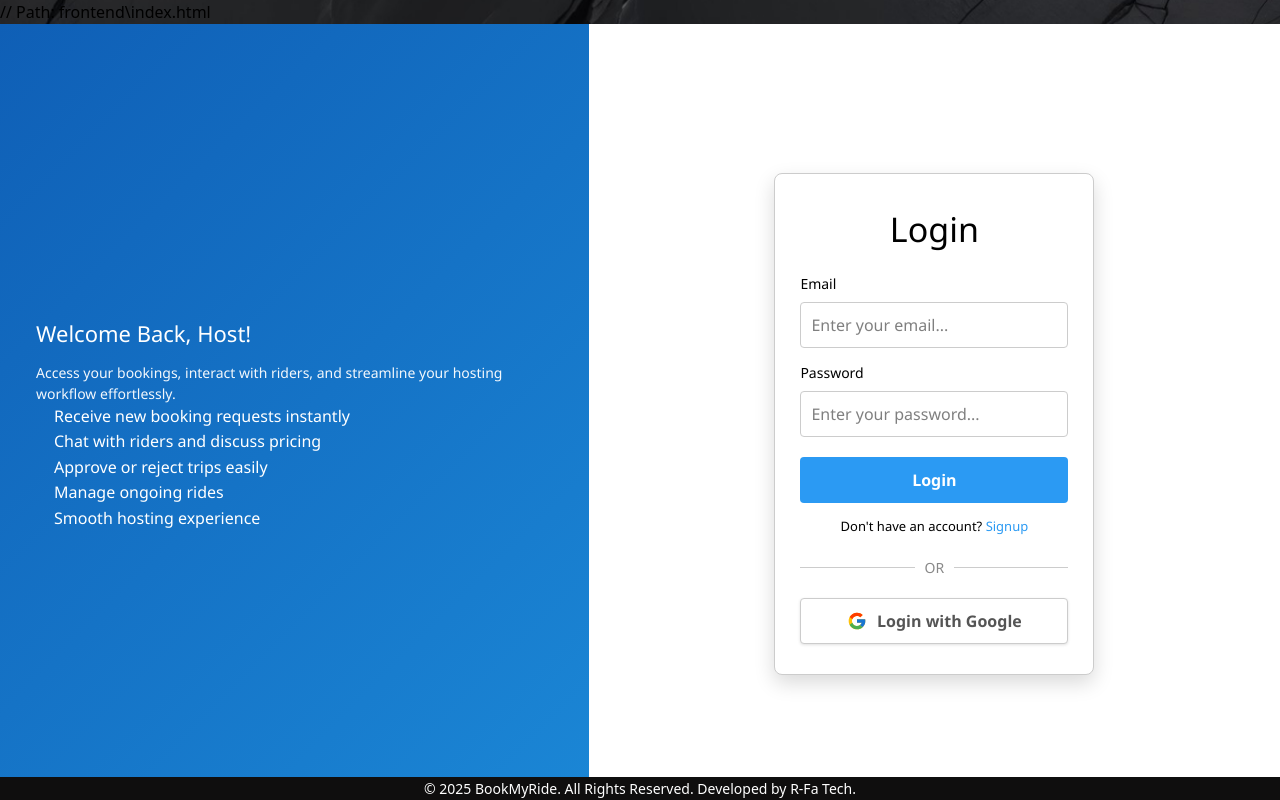
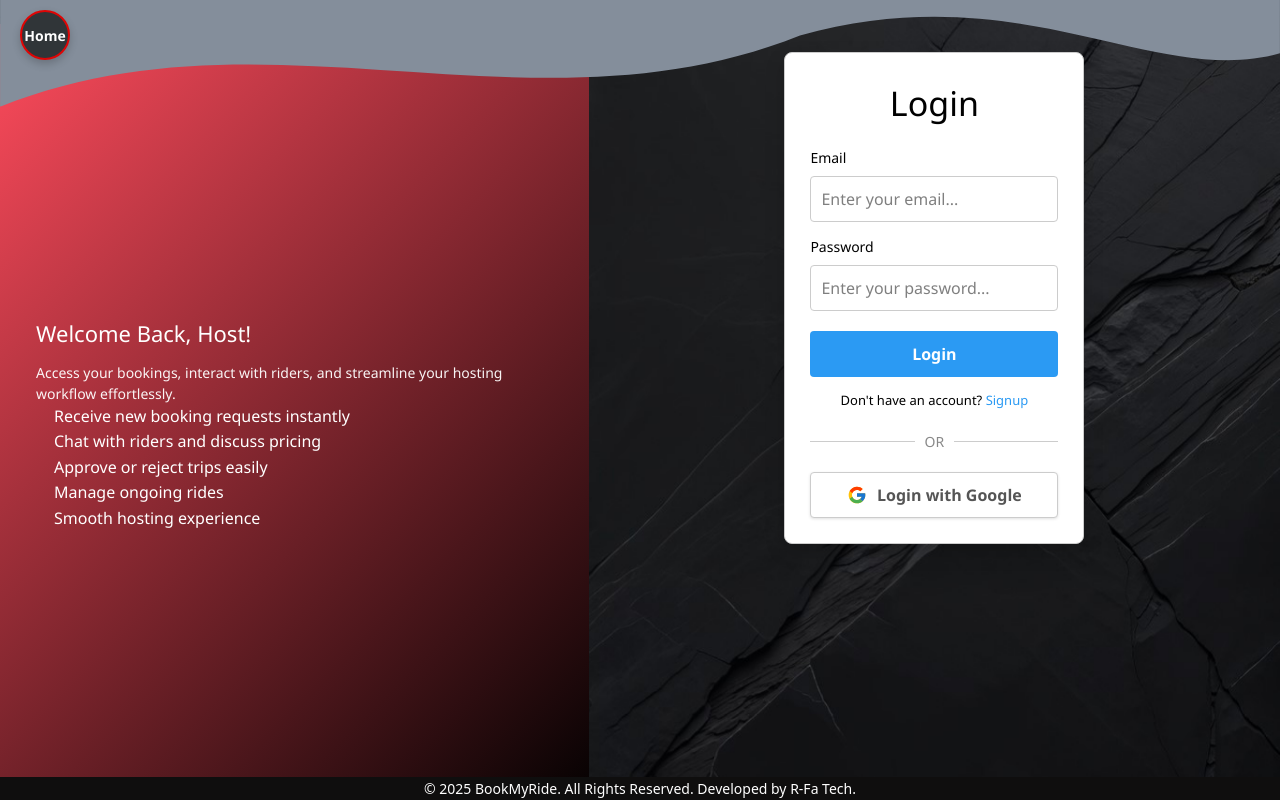
Before and after one commit to aiman001-ai/book-my-ride-frontend, a React (Vite) app: page /login in a window 1280 px wide. Built offline with nearby package versions, Linux system fonts and the light colour scheme.

Commit message:
Frontend UI updates

```diff
--- a/src/pages/Login.jsx
+++ b/src/pages/Login.jsx
@@ -4,7 +4,7 @@ import { Link, useNavigate } from "react-router-dom";
 import { ToastContainer } from "react-toastify";
 import { handleError, handleSuccess, BASE_URL } from "../utils";
 import "../index.css";
-
+import Header from "../components/Header";
 import { useGoogleLogin } from "@react-oauth/google";
 import { googleAuth } from "../assets/api"; // Import API call
 import { FcGoogle } from "react-icons/fc";
@@ -98,28 +98,29 @@ function Login() {
     return (
         <div
             style={{
-                minHeight: "100vh",
+                    minHeight: "100vh",
                 width: "100vw",
                 display: "flex",
+                flexDirection: isMobile ? "column" : "row",
                 overflow: "hidden",
                 fontFamily: "Segoe UI, sans-serif",
-                flexDirection: isMobile ? "column-reverse" : "row",
             }}
         >
-
+            <Header />
 
             {/* LEFT INFO PANEL */}
             <div
                 style={{
                     width: isMobile ? "100%" : "46%",
-                    minHeight: isMobile ? "42vh" : "100%",
-                    background: "linear-gradient(135deg,#0f5fb6 0%,#1b87d6 100%)",
+                    height: isMobile ? "auto" : "100vh",
+                    background: "linear-gradient(135deg, #ff4b5c 0%, #000000 100%)",
+
                     color: "#fff",
                     padding: "40px 36px",
                     display: "flex",
                     flexDirection: "column",
                     justifyContent: "center",
-                    textAlign: isMobile ? "center" : "left",
+                    order: isMobile ? 2 : 1,
                 }}
             >
                 <h2 style={{ margin: "0 0 12px 0", fontSize: "22px" }}>Welcome Back, Host!</h2>
@@ -141,23 +142,26 @@ function Login() {
             <div
                 style={{
                     width: isMobile ? "100%" : "54%",
-                    minHeight: isMobile ? "58vh" : "100%",
-                    padding: "42px 36px",
-                    background: "#fff",
+                    height: isMobile ? "auto" : "100vh",
+                    padding: "1px 36px",
+                    background: "transparent",
                     display: "flex",
-                    justifyContent: "center",
+                    flexDirection: "column",
+                    justifyContent: "flex-start",
                     alignItems: "center",
+                    order: isMobile ? 1 : 2,
                 }}
             >
                 <div
                     style={{
-                        width: "100%",
-                        maxWidth: "320px",
-                        padding: "30px 25px",
+                       width: "100%",
+                        maxWidth: "300px",
+                        padding: "25px 25px",
                         background: "#fff",
-                        border: "0.1px solid #ccc",
+                        border: ".1px solid #ccc",
                         boxShadow: "0 8px 20px rgba(0,0,0,0.15)",
-                        borderRadius: "8px",
+                        borderRadius: "8px", // Added border radius for consistency
+                        marginTop: "27px" ,
                     }}
                 >
                     <h1
--- a/src/pages/Signup.jsx
+++ b/src/pages/Signup.jsx
@@ -122,7 +122,8 @@ function Signup() {
                 style={{
                     width: isMobile ? "100%" : "46%",
                     height: isMobile ? "auto" : "100vh",
-                    background: "linear-gradient(135deg,#0f5fb6 0%,#1b87d6 100%)",
+                    background: "linear-gradient(135deg, #ff4b5c 0%, #000000 100%)",
+
                     color: "#fff",
                     padding: "40px 36px",
                     display: "flex",
@@ -150,11 +151,11 @@ function Signup() {
                 style={{
                     width: isMobile ? "100%" : "54%",
                     height: isMobile ? "auto" : "100vh",
-                    padding: "42px 36px",
-                    background: "#fff",
+                    padding: "1px 36px",
+                    background: "transparent",
                     display: "flex",
                     flexDirection: "column",
-                    justifyContent: "center",
+                    justifyContent: "flex-start",
                     alignItems: "center",
                     order: isMobile ? 1 : 2,
                 }}
@@ -168,6 +169,7 @@ function Signup() {
                         border: ".1px solid #ccc",
                         boxShadow: "0 8px 20px rgba(0,0,0,0.15)",
                         borderRadius: "8px", // Added border radius for consistency
+                        marginTop: "27px" ,
                     }}
                 >
                     <h1
@@ -175,7 +177,8 @@ function Signup() {
                             textAlign: "center",
                             fontSize: "36px",
                             fontWeight: "300",
-                            marginBottom: "18px",
+                            marginTop: "-20px",
+                            marginBottom: "-1px",
                         }}
                     >
                         Signup
@@ -250,7 +253,7 @@ function Signup() {
                         </button>
                     </form>
 
-                    <div style={{ marginTop: "14px", fontSize: "13px", textAlign: "center" }}>
+                    <div style={{ marginTop: "10px", fontSize: "13px", textAlign: "center" }}>
                         Already have an account?
                         <Link to="/login" style={{ color: "#2b9af3", marginLeft: "3px" }}>
                             Login
@@ -258,7 +261,7 @@ function Signup() {
                     </div>
 
                     {/* --- ✅ OR DIVIDER --- */}
-                    <div style={{ display: 'flex', alignItems: 'center', margin: '20px 0' }}>
+                    <div style={{ display: 'flex', alignItems: 'center', margin: '20px 0',marginTop: "1px",marginBottom: "-10px"  }}>
                         <div style={{ flex: 1, borderBottom: '1px solid #ccc' }}></div>
                         <span style={{ margin: '0 10px', color: '#888', fontSize: '14px' }}>OR</span>
                         <div style={{ flex: 1, borderBottom: '1px solid #ccc' }}></div>
@@ -266,7 +269,7 @@ function Signup() {
 
                     {/* --- ✅ GOOGLE SIGNUP BUTTON --- */}
                     <button onClick={googleLogin} style={googleButtonStyle}>
-                        <FcGoogle style={{ fontSize: "20px", marginRight: "10px" }} />
+                        <FcGoogle style={{ fontSize: "20px", marginRight: "10px", }} />
                         Signup with Google
                     </button>
 
```
